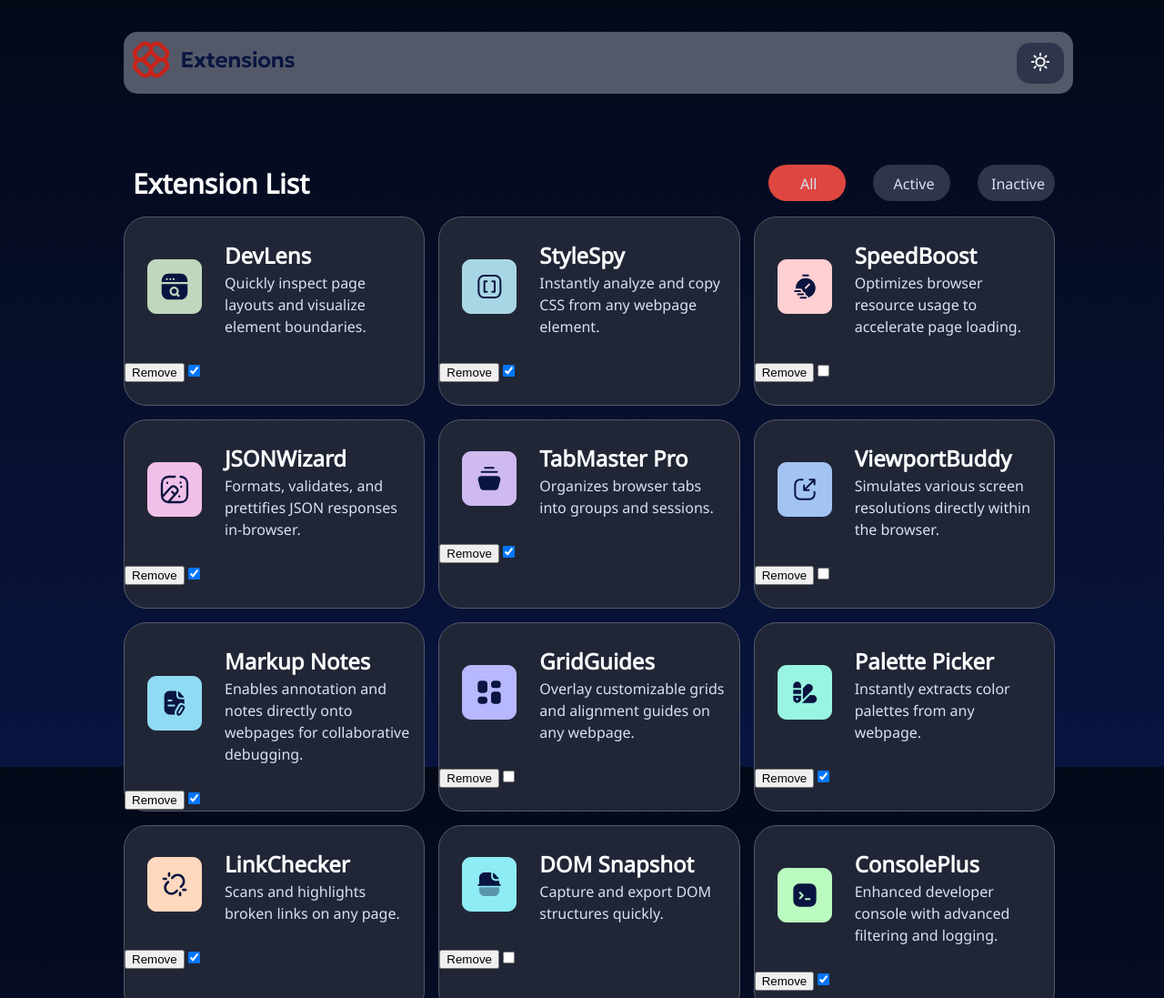
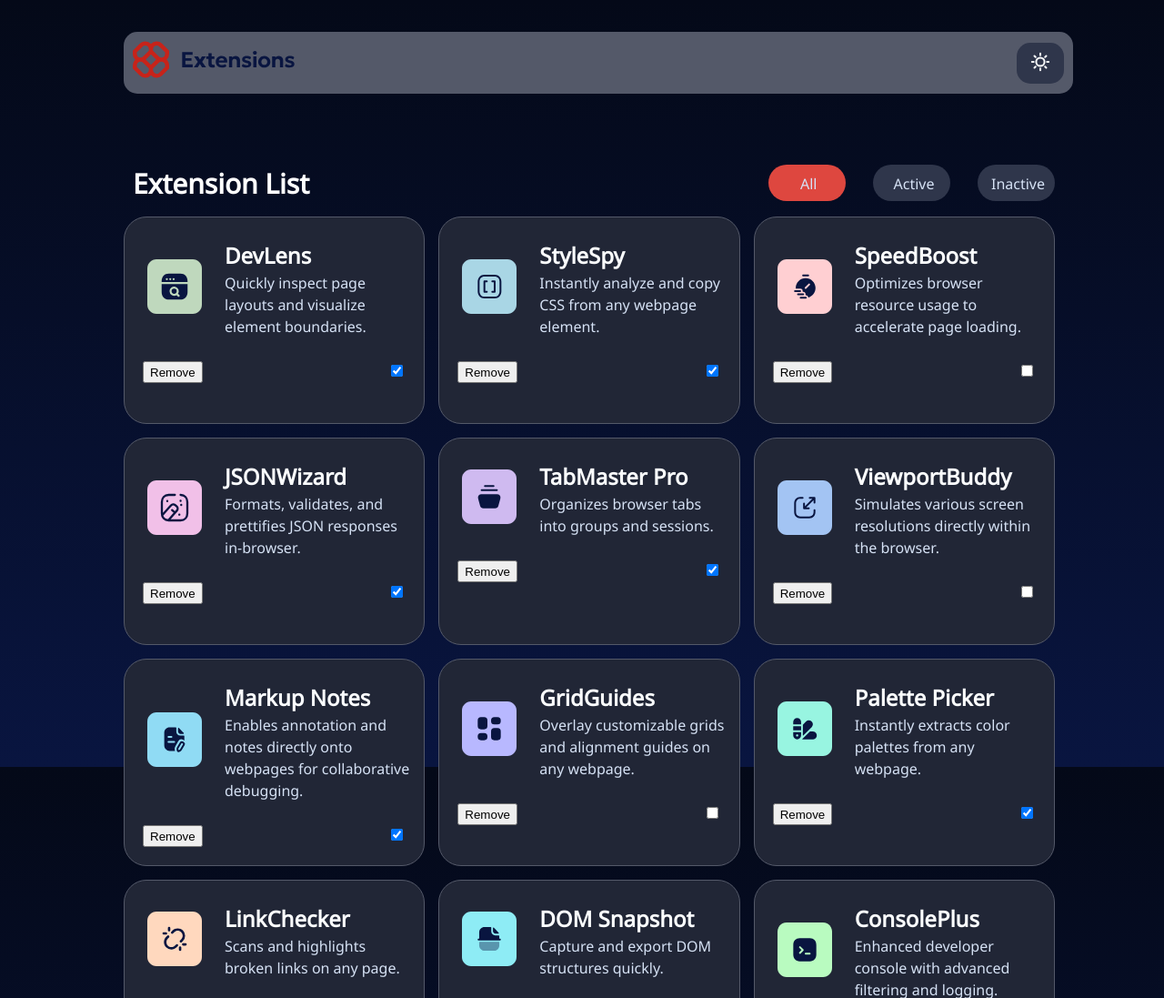
Before and after one commit to azanra/extension-manager, a plain HTML site: page index.html in a window 1280 px wide. Shown: the top 1097 px of the page at 91% size. Drawn offline with Linux system fonts and the light colour scheme.

Commit message:
Posititon action contaiener content

```diff
--- a/style/style.css
+++ b/style/style.css
@@ -157,3 +157,9 @@ span {
 .infoContainer {
   padding: 25px 10px 25px 0px;
 }
+
+.actionContainer {
+  display: flex;
+  justify-content: space-between;
+  padding: 0px 20px 20px;
+}
```
